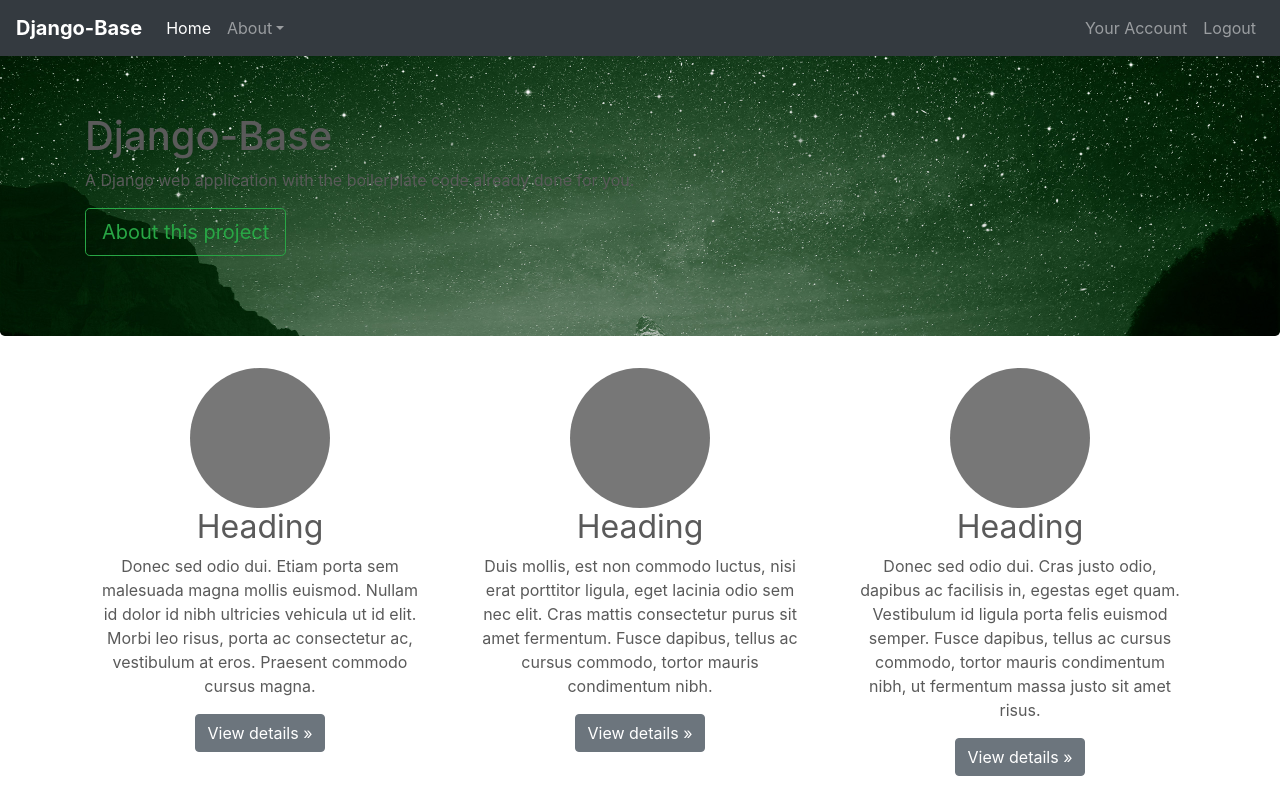
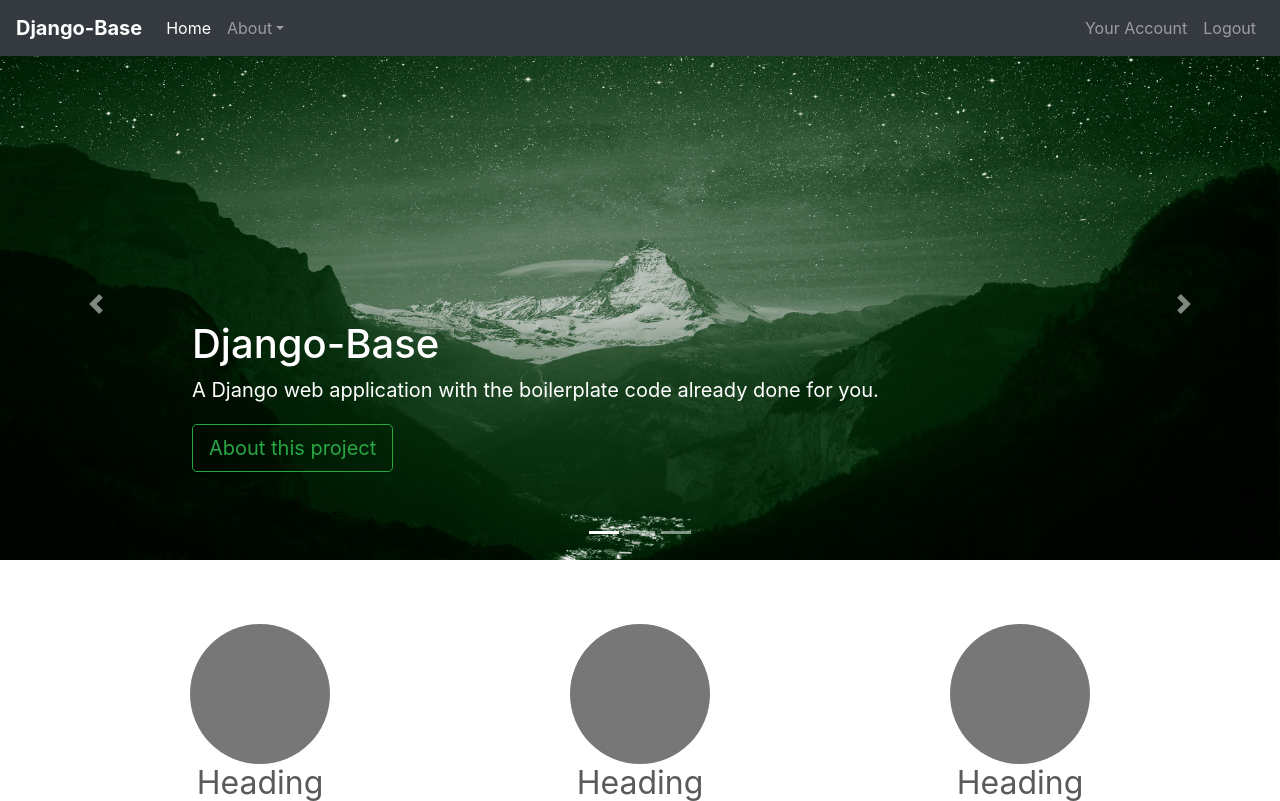
Before and after one commit to eric-newcomer/django-base, a Django app: page / in a window 1280 px wide. Shown: the top 801 px of the page. Run offline with Django 3.2, Linux system fonts and the light colour scheme; some libraries are stand-ins or nearby versions.

Commit message:
Revert "Removing carousel from homepage"
This reverts commit b0003773f25b8d76afced7cf01303ae2e987e993.

```diff
--- a/main/static/main/css/django_base.css
+++ b/main/static/main/css/carousel.css
@@ -38,12 +38,6 @@ body {
     left: 0;
     min-width: 100%;
     height: 32rem;
-}
-
-.jumbotron {
-    background-image: url("/images/mac_edited.jpg");
-    width: 100%;
-    background-size: cover;
 }
 
 /* MARKETING CONTENT
--- a/main/templates/main/base.html
+++ b/main/templates/main/base.html
@@ -14,7 +14,7 @@
     <link href="{% static 'main/css/bootstrap.min.css' %}" rel="stylesheet">
 
     <!-- Custom styles for this template -->
-    <link href="{% static 'main/css/django_base.css' %}" rel="stylesheet">
+    <link href="{% static 'main/css/carousel.css' %}" rel="stylesheet">
     <link rel="icon" type="image/png" href="{% static 'main/images/icon.png' %}">
     <link rel="apple-touch-icon" type="image/png" href="{% static 'main/images/icon.png' %}"> {% block pageHeader %} {% endblock pageHeader %}
 </head>
@@ -22,21 +22,45 @@
 <body>
 
     <header>
-        {% include "main/navbar.html" %}
+        <nav class="navbar navbar-expand-md navbar-dark fixed-top bg-dark">
+            <a class="navbar-brand" href="/">
+                <strong>Django-Base</strong>
+            </a>
+            <button class="navbar-toggler" type="button" data-toggle="collapse" data-target="#navbarCollapse" aria-controls="navbarCollapse"
+                aria-expanded="false" aria-label="Toggle navigation">
+                <span class="navbar-toggler-icon"></span>
+            </button>
+            <div class="collapse navbar-collapse" id="navbarCollapse">
+                <ul class="navbar-nav mr-auto">
+                    <li class="nav-item active">
+                        <a class="nav-link" href="/">Home
+                            <span class="sr-only">(current)</span>
+                        </a>
+                    </li>
+                    <li class="nav-item dropdown">
+                        <a class="nav-link dropdown-toggle" id="dropdown01" data-toggle="dropdown" aria-haspopup="true" aria-expanded="false">About</a>
+                        <div class="dropdown-menu" aria-labelledby="dropdown01">
+                            <a class="dropdown-item" href="/about/">What is Django-Base?</a>
+                            <a class="dropdown-item" href="https://github.com/hack4impact-calpoly/django-base" target="_blank">Repository for this website</a>
+                            <a class="dropdown-item" href="https://hack4impact.org/" target="blank">About Hack4Impact</a>
+                        </div>
+                    </li>
+                </ul>
+                <ul class="navbar-nav">
+                    <li class="nav-item">
+                        <a class="nav-link" href="/">Your Account</a>
+                    </li>
+                    <li class="nav-item">
+                        <a class="nav-link" href="/">Logout</a>
+                    </li>
+                </ul>
+            </div>
+        </nav>
     </header>
 
     <main role="main">
-        <div class="jumbotron">
-            <div class="container">
-                    <h1>Django-Base</h1>
-                    <p>A Django web application with the boilerplate code already done for you.</p>
-                    <p>
-                        <a class="btn btn-lg btn-outline-success" href="#" role="button">About this project</a>
-                    </p>
-            </div>
-        </div>
 
-        {% comment %} <div id="myCarousel" class="carousel slide" data-ride="carousel">
+        <div id="myCarousel" class="carousel slide" data-ride="carousel">
             <ol class="carousel-indicators">
                 <li data-target="#myCarousel" data-slide-to="0" class="active"></li>
                 <li data-target="#myCarousel" data-slide-to="1"></li>
@@ -90,7 +114,7 @@
                 <span class="carousel-control-next-icon" aria-hidden="true"></span>
                 <span class="sr-only">Next</span>
             </a>
-        </div> {% endcomment %}
+        </div>
 
 
         <!-- Marketing messaging and featurettes
```
Also changed, not shown: main/templates/main/navbar.html (deleted, +0 -34 lines).
